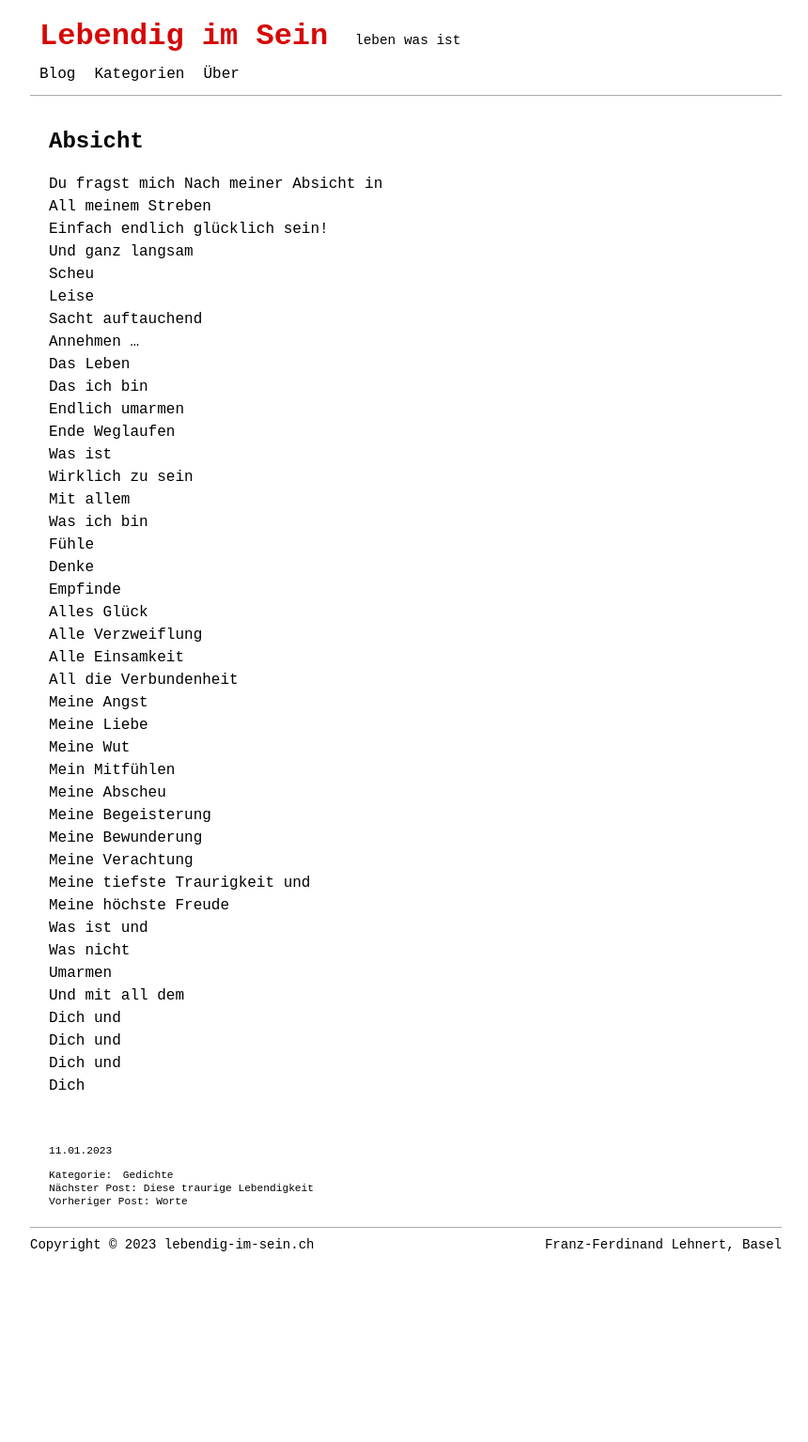
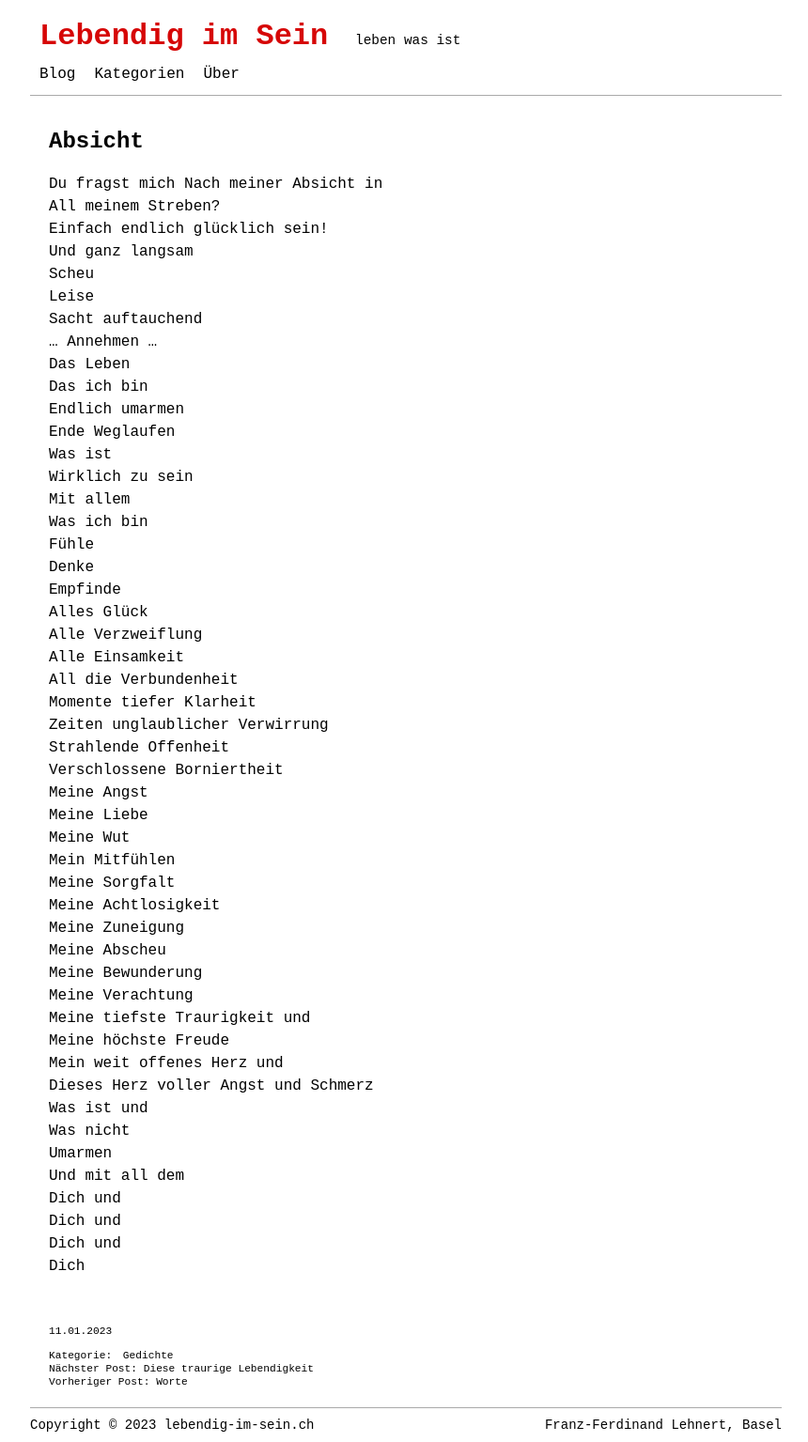
Before and after one commit to lebendigimsein/webpage, a Jekyll site: the page built from _posts/2023-01-11-absicht.markdown, in a window 1280 px wide. Shown: the whole page at 94% size, without its empty margins (208-1068 px from the left). Built offline with Jekyll 4.4.1, drawn with Linux system fonts in a browser that asks for light colours; before the commit the page ends 1343 px from its top, so only the background shows below that.

Commit message:
absicht changed

```diff
--- a/_posts/2023-01-11-absicht.markdown
+++ b/_posts/2023-01-11-absicht.markdown
@@ -9,13 +9,13 @@ tags: []
 
 Du fragst mich
 Nach meiner Absicht in
-All meinem Streben
+All meinem Streben?
 Einfach endlich glücklich sein!
 Und ganz langsam
 Scheu
 Leise
 Sacht auftauchend
-Annehmen ...
+... Annehmen ...
 Das Leben
 Das ich bin
 Endlich umarmen
@@ -31,16 +31,24 @@ Alles Glück
 Alle Verzweiflung
 Alle Einsamkeit
 All die Verbundenheit
+Momente tiefer Klarheit
+Zeiten unglaublicher Verwirrung
+Strahlende Offenheit
+Verschlossene Borniertheit
 Meine Angst
 Meine Liebe
 Meine Wut
 Mein Mitfühlen
+Meine Sorgfalt
+Meine Achtlosigkeit
+Meine Zuneigung
 Meine Abscheu
-Meine Begeisterung
 Meine Bewunderung
 Meine Verachtung
 Meine tiefste Traurigkeit und
 Meine höchste Freude
+Mein weit offenes Herz und
+Dieses Herz voller Angst und Schmerz
 Was ist und
 Was nicht
 Umarmen
```
